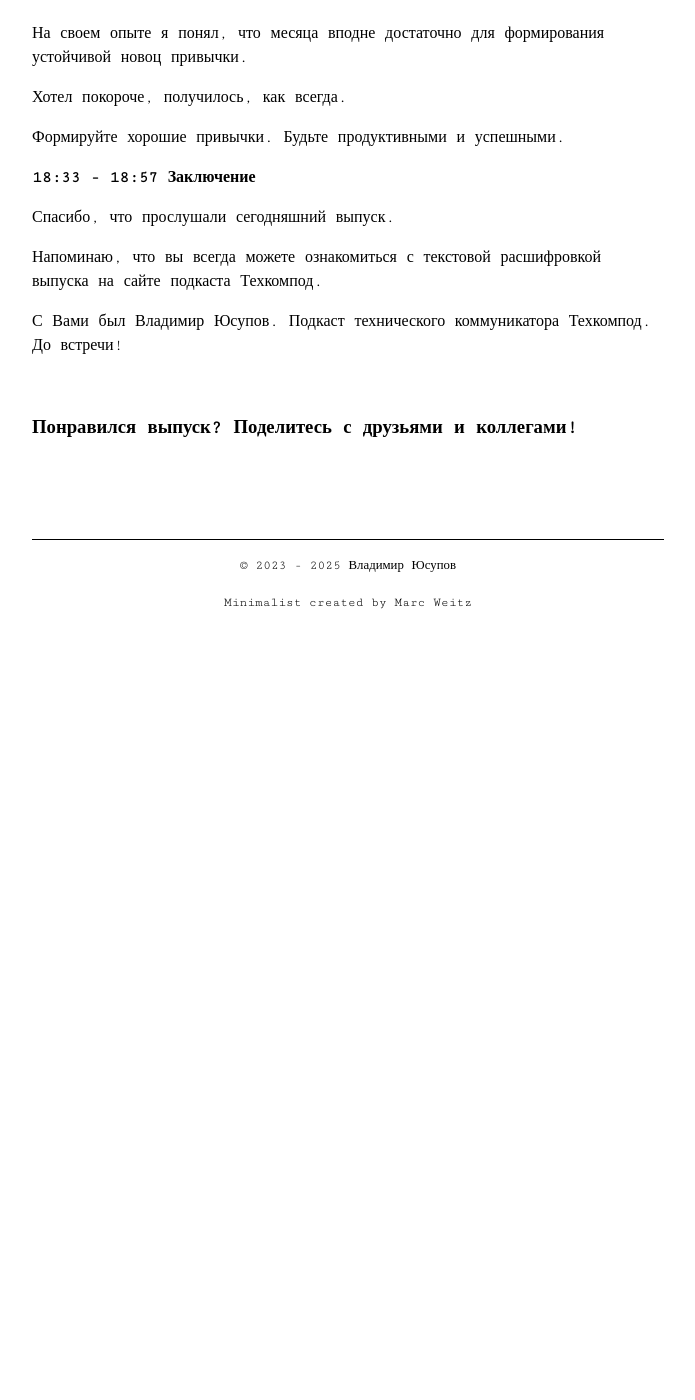
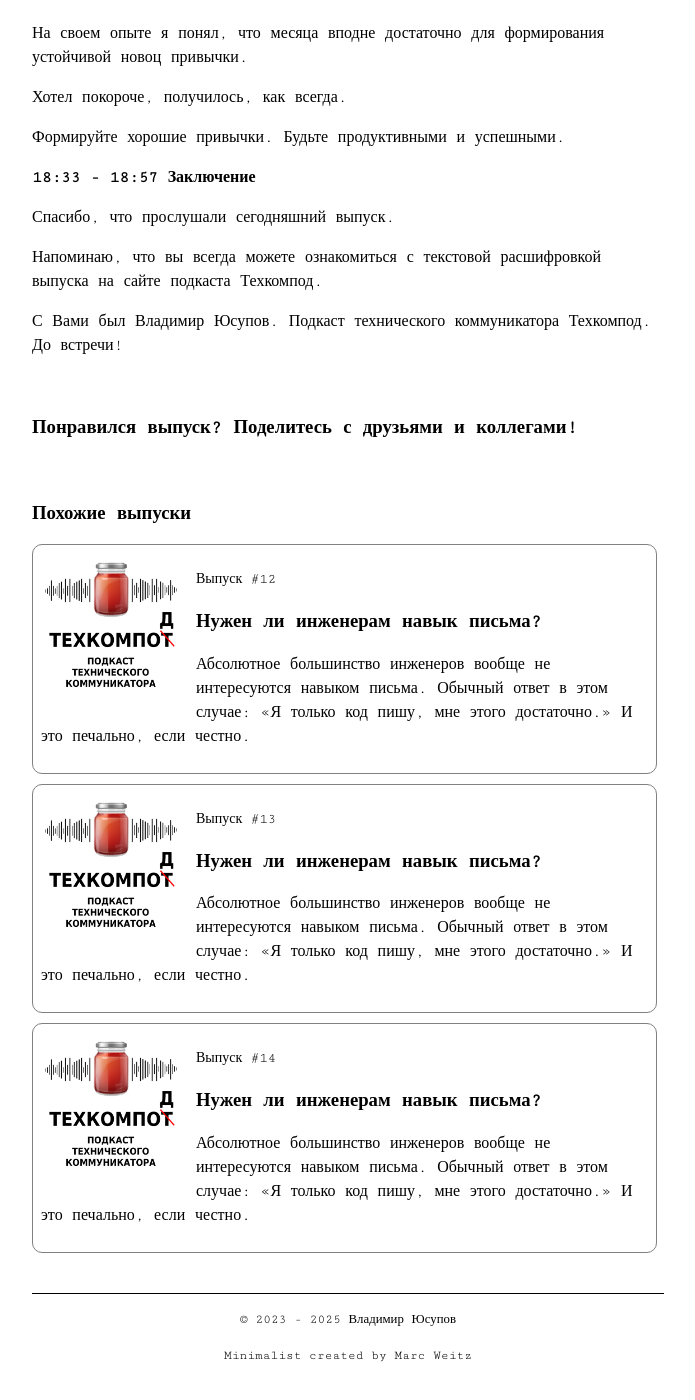
Before and after one commit to techwritex/techcommpod, a Jekyll site: the page built from _posts/2024-03-11-vypusk-18-uspeshnyi-i-productivnyi.md, in a window 1280 px wide and 1400 px high, scrolled down 8741 px. Shown: the whole window, without its empty margins (292-987 px from the left). Built offline with Jekyll 4.4.1, drawn with Linux system fonts in a browser that asks for light colours; before the commit the page ends 9387 px from its top, so only the background shows below that.

Commit message:
techcommpod-1.10.0-related-episodes-section-test-53

```diff
--- a/_posts/2024-03-11-vypusk-18-uspeshnyi-i-productivnyi.md
+++ b/_posts/2024-03-11-vypusk-18-uspeshnyi-i-productivnyi.md
@@ -198,7 +198,7 @@ related_episode_3_link_param: "https://techcommpod.ru"
 
 {% include podcast_share_buttons_bottom.html %}
 
-{% if page.related_episode_1_link_param and related_episode_2_link_param and related_episode_3_link_param %}
+{% if page.related_episode_1_link_param and page.related_episode_2_link_param and page.related_episode_3_link_param %}
 
 {% include related_episodes.html related_episode_1_link=page.related_episode_1_link_param related_episode_1_number="Выпуск #12" related_episode_1_title="Нужен ли инженерам навык письма?" related_episode_1_intro="Абсолютное большинство инженеров вообще не интересуются навыком письма. Обычный ответ в этом случае: «Я только код пишу, мне этого достаточно.» И это печально, если честно." related_episode_2_link=related_episode_2_link_param related_episode_2_number="Выпуск #13" related_episode_2_title="Нужен ли инженерам навык письма?" related_episode_2_intro="Абсолютное большинство инженеров вообще не интересуются навыком письма. Обычный ответ в этом случае: «Я только код пишу, мне этого достаточно.» И это печально, если честно." related_episode_3_link=related_episode_3_link_param related_episode_3_number="Выпуск #14" related_episode_3_title="Нужен ли инженерам навык письма?" related_episode_3_intro="Абсолютное большинство инженеров вообще не интересуются навыком письма. Обычный ответ в этом случае: «Я только код пишу, мне этого достаточно.» И это печально, если честно." %}
 
```
